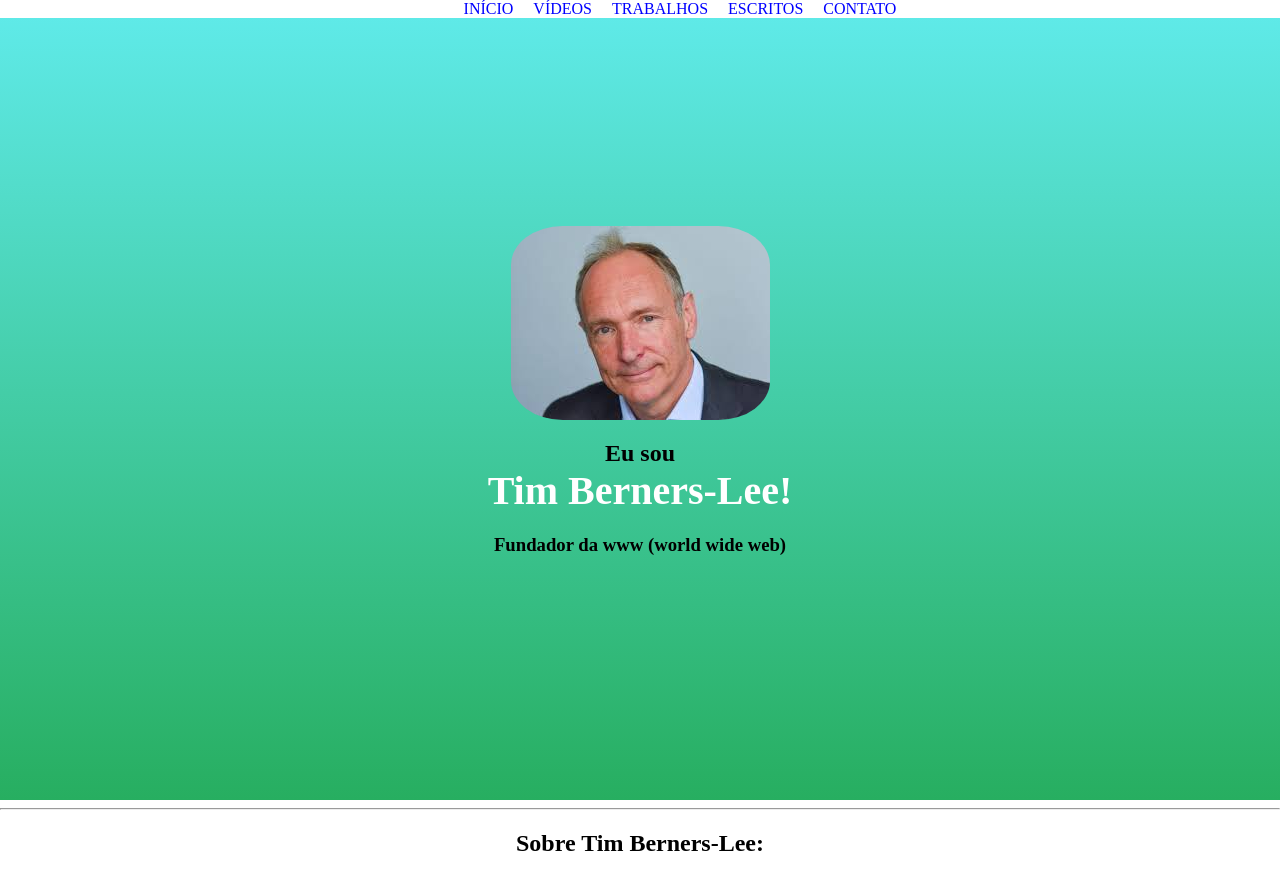
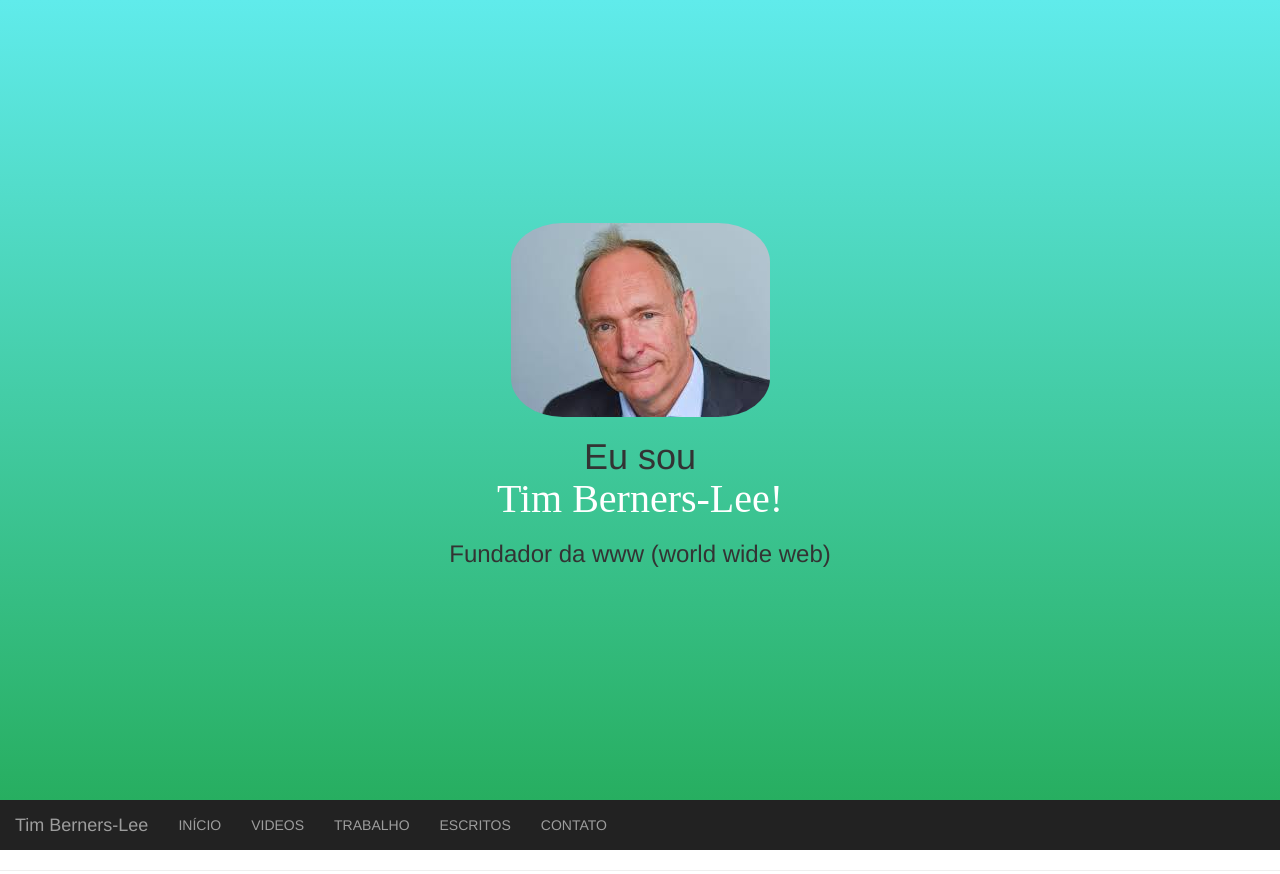
Before and after one commit to puputcho/TimBernersLee, a plain HTML site: page index.html in a window 1280 px wide. Shown: the top 874 px of the page. Drawn offline with nearby package versions, Linux system fonts and the light colour scheme; a web font is replaced by a local one.

Commit message:
Update index.html

```diff
--- a/index.html
+++ b/index.html
@@ -1,5 +1,6 @@
 <html>
     <head>
+
         <title>Tim Berners-Lee</title>
         <link rel="stylesheet" href="style.css" >
         <link rel="preconnect" href="https://fonts.googleapis.com">
@@ -7,17 +8,31 @@
 <link rel="stylesheet" href="https://cdnjs.cloudflare.com/ajax/libs/font-awesome/4.7.0/css/font-awesome.min.css">
 <link href="https://fonts.googleapis.com/css2?family=Neonderthaw&display=swap" rel="stylesheet">
 <link rel="shortcut icon" type="imagex/png" href="icon.ico">
+<meta charset="utf-8"> <meta name="viewport" content="width=device-width, initial-scale=1"> <link rel="stylesheet" href="https://maxcdn.bootstrapcdn.com/bootstrap/3.4.0/css/bootstrap.min.css"> <script src="https://ajax.googleapis.com/ajax/libs/jquery/3.4.1/jquery.min.js"></script> <script src="https://maxcdn.bootstrapcdn.com/bootstrap/3.4.0/js/bootstrap.min.js"></script>
+
     </head>
     <body>
-        <center>
-        <ul class="menu">
-            <li class="links"><a href="#welcome">INÍCIO</a></li>
-            <li class="links"><a href="#videos">VÍDEOS</a></li>
-            <li class="links"><a href="#trabalhos">TRABALHOS</a></li>
-            <li class="links"><a href="#escritos">ESCRITOS</a></li>
-            <li class="links"><a href="#contato">CONTATO</a></li>
-            </ul>
-        </center>
+        <nav class="navbar-inverse my_nav_bar">
+            <div class="navbar-header">
+              <button type="button" class="navbar-toggle" data-toggle="collapse" data-target="#myNavbar">
+                <span class="icon-bar"></span>
+                <span class="icon-bar"></span>
+                <span class="icon-bar"></span>
+              </button>
+              <a class="navbar-brand" href="#">Tim Berners-Lee</a>
+            </div>
+
+            <div class="collapse navbar-collapse" id="myNavbar">
+              <ul class="nav navbar-nav">
+                <li><a href="#BEM-VINDOS">INÍCIO</a></li>
+                <li><a href="#videos">VIDEOS</a></li>
+                <li><a href="#Trabalhos">TRABALHO</a></li>
+                <li><a href="#Escritos">ESCRITOS</a></li>
+                <li><a href="#contato">CONTATO</a></li>
+              </ul>
+            </div>
+
+        </nav>
 
         <section id="welcome" class="parallax-container">
             <div class="parallax-inner">
```
